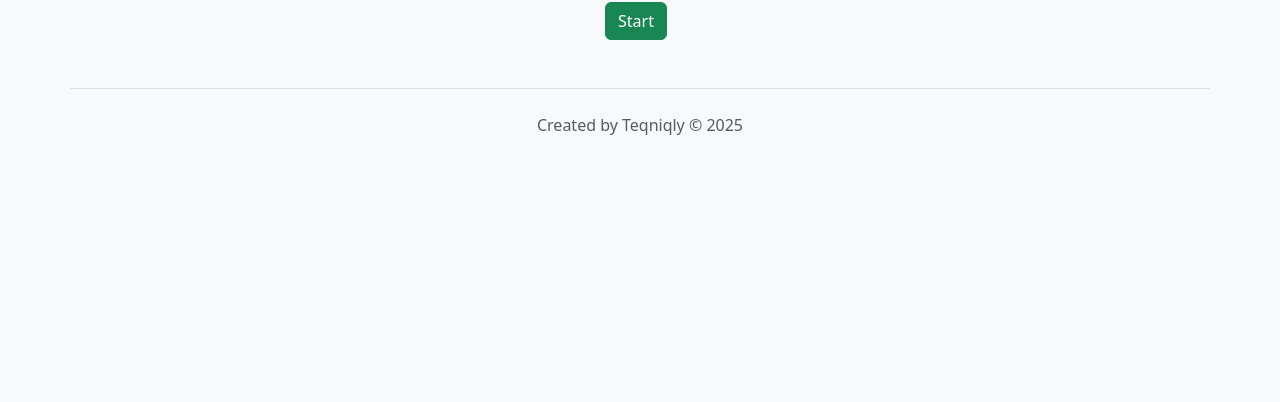
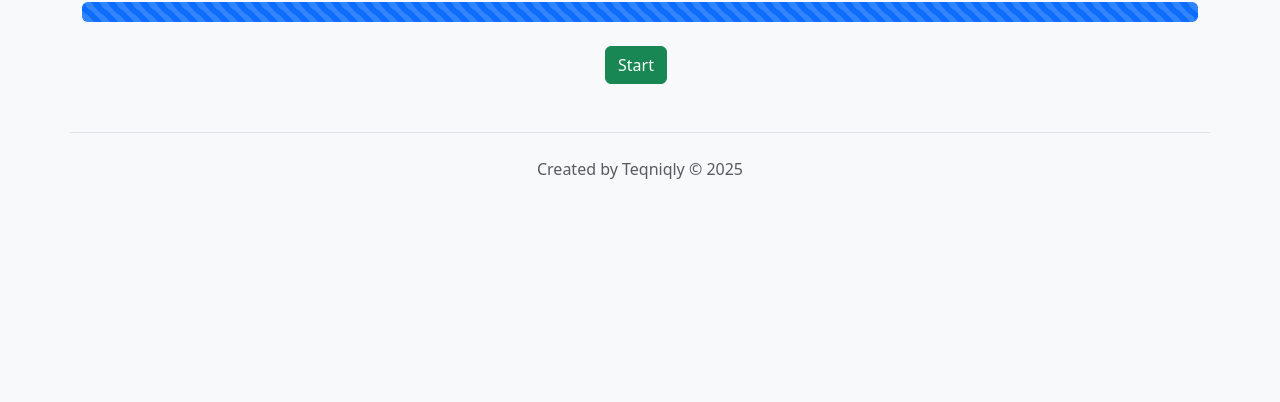
Before and after one commit to farooq-teqniqly/tq-timersite, a website with bundled scripts: page index.html in a window 1280 px wide. Shown: the part 398-800 px from the top of the page. Built offline with nearby package versions, Linux system fonts and the light colour scheme.

Commit message:
feat: Added progress bar. (#7)
Co-authored-by: farooq-teqniqly <farooq@teqniqly.com>

```diff
--- a/index.html
+++ b/index.html
@@ -55,6 +55,20 @@
         <h2 id="timerDisplay" class="display-1">00:00:30</h2>
       </div>
 
+      <div class="mb-4">
+        <div class="progress" style="height: 20px">
+          <div
+            id="timerProgressBar"
+            class="progress-bar progress-bar-striped"
+            role="progressbar"
+            style="width: 100%"
+            aria-valuenow="100"
+            aria-valuemin="0"
+            aria-valuemax="100"
+          ></div>
+        </div>
+      </div>
+
       <div>
         <button class="btn btn-success me-2" id="startButton">Start</button>
         <button class="btn btn-warning me-2 d-none" id="pauseButton">Pause</button>
--- a/js/timer.js
+++ b/js/timer.js
@@ -7,6 +7,7 @@
     this.display = display;
     this.buttons = buttons;
     this.inputs = inputs;
+    this.progressBar = document.getElementById("timerProgressBar");
 
     this.originalDuration = 30;
     this.remainingTime = 30;
@@ -43,6 +44,17 @@
 
   updateDisplay() {
     this.display.textContent = formatTime(this.remainingTime);
+    this.updateProgressBar();
+  }
+
+  updateProgressBar() {
+    const progressPercentage =
+      this.remainingTime > 0 && this.originalDuration > 0
+        ? Math.floor((this.remainingTime / this.originalDuration) * 100)
+        : 0;
+
+    this.progressBar.style.width = `${progressPercentage}%`;
+    this.progressBar.setAttribute("aria-valuenow", String(progressPercentage));
   }
 
   start() {
```
Also changed, not shown: tests/constants.js (+1 -0 lines), tests/step_definitions/timer.steps.js (+78 -0 lines), tests/utils.js (+21 -1 lines), 1 other file.
